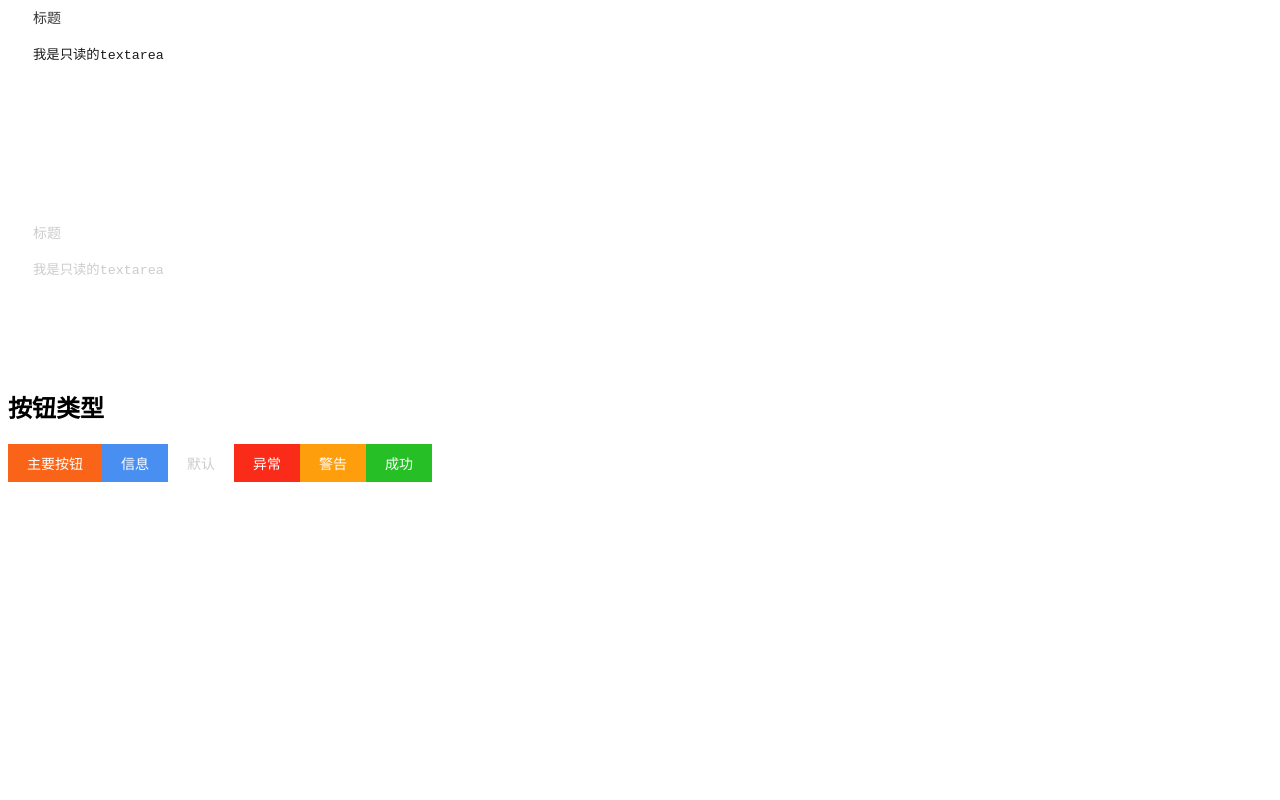
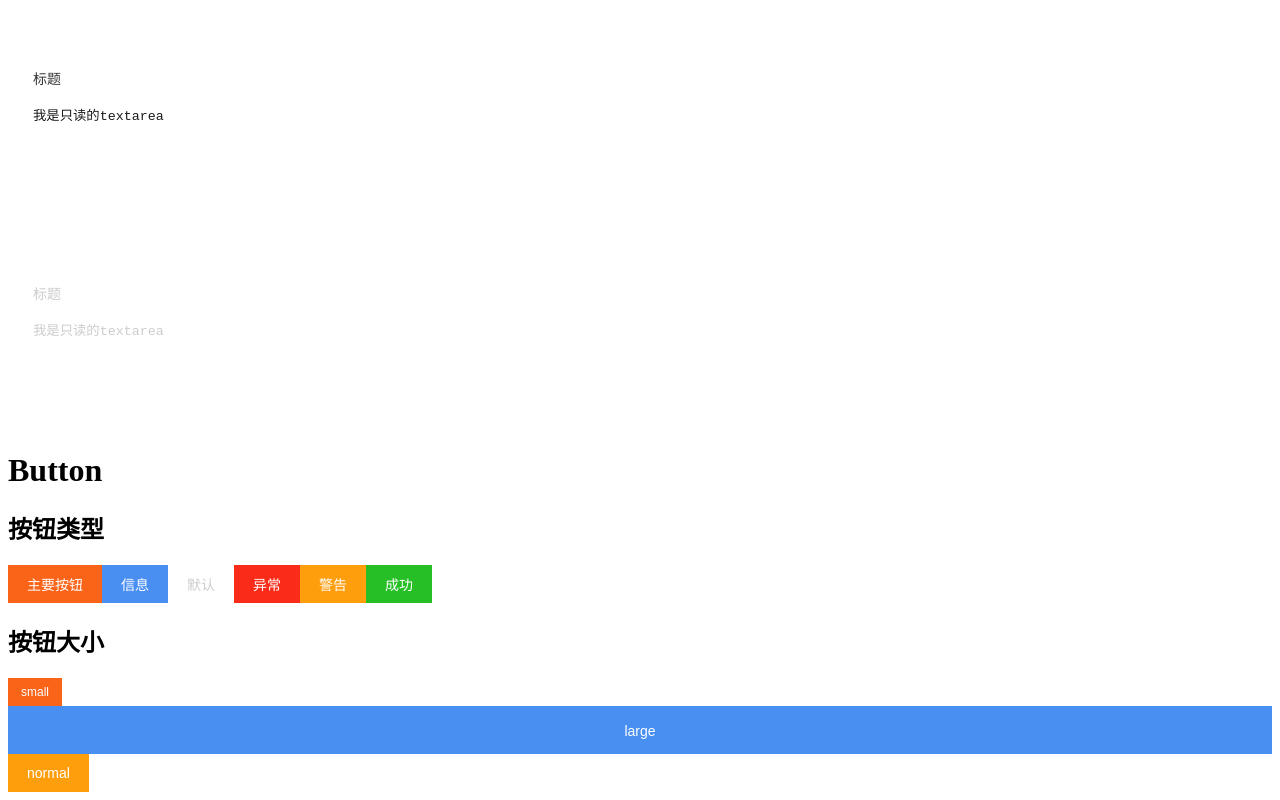
Before and after one commit to garmin21/im-vue-ui, a Vue app: page / in a window 1280 px wide. Shown: the part 1114-1914 px from the top of the page. Before the commit the page ends 1604 px from the top, so only its background shows below. Built offline with nearby package versions, Linux system fonts and the light colour scheme.

Commit message:
doc 优化button

```diff
--- a/example/example-button.vue
+++ b/example/example-button.vue
@@ -1,13 +1,20 @@
 <template>
     <div>
+        <h1>Button</h1>
         <section>
-            <h1>按钮类型</h1>
+            <h2>按钮类型</h2>
             <JmButton type="primary">主要按钮</JmButton>
             <JmButton type="info">信息</JmButton>
             <JmButton type="default">默认</JmButton>
             <JmButton type="error">异常</JmButton>
             <JmButton type="warning">警告</JmButton>
             <JmButton type="success">成功</JmButton>
+        </section>
+        <section>
+            <h2>按钮大小</h2>
+            <JmButton type="primary" size="small">small</JmButton>
+            <JmButton type="info" size="large">large</JmButton>
+            <JmButton type="warning">normal</JmButton>
         </section>
     </div>
 </template>
--- a/example/example-textarea.vue
+++ b/example/example-textarea.vue
@@ -1,5 +1,6 @@
 <template>
     <div class="dorme">
+        <h1>Textarea</h1>
         <section>
             <h3>普通textarea</h3>
             <JmTextarea
--- a/package/button/button.vue
+++ b/package/button/button.vue
@@ -13,6 +13,7 @@ import { Type, Size } from "./index";
 
 @Component({})
 export default class JmButton extends Vue {
+    // 类型
     @Prop({
         type: String,
         default: "primary",
@@ -21,7 +22,7 @@ export default class JmButton extends Vue {
         }
     })
     public type!: string;
-
+    // 按钮大小
     @Prop({
         type: String,
         default: "normal",
@@ -47,6 +48,17 @@ export default class JmButton extends Vue {
     height: 38px;
     color: @--theme-white;
     border: 1px solid transparent;
+    cursor: pointer;
+    font-size: 14px;
+    display: inline-block;
+    box-sizing: border-box;
+    transition: opacity 0.2s;
+    -webkit-appearance: none;
+    user-select: none;
+    touch-action: manipulation;
+    &:active {
+        opacity: 0.6;
+    }
 }
 .jm-button-primary {
     background-color: @button-bk-primary;
@@ -69,6 +81,17 @@ export default class JmButton extends Vue {
 }
 .jm-button-normal {
     padding: 0 18px;
-    font-size: 14px;
+}
+.jm-button-small {
+    height: 28px;
+    line-height: 26px;
+    padding: 0 12px;
+    font-size: 12px;
+}
+
+.jm-button-large {
+    width: 100%;
+    height: 48px;
+    line-height: 46px;
 }
 </style>
```
